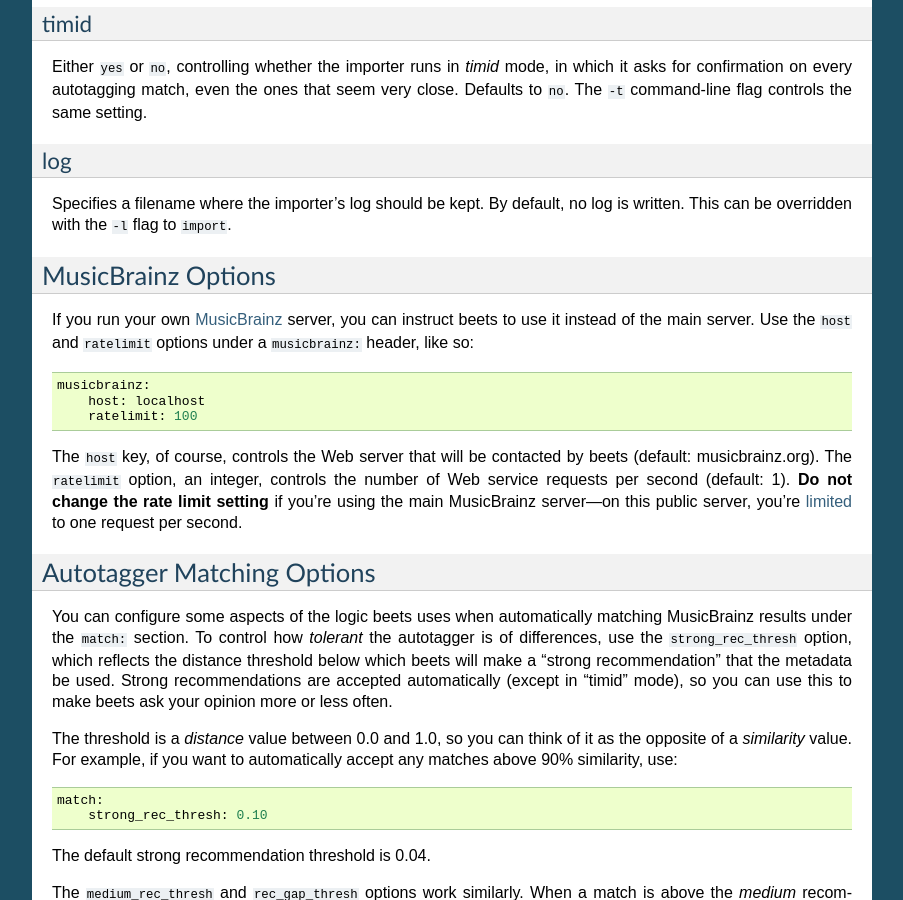
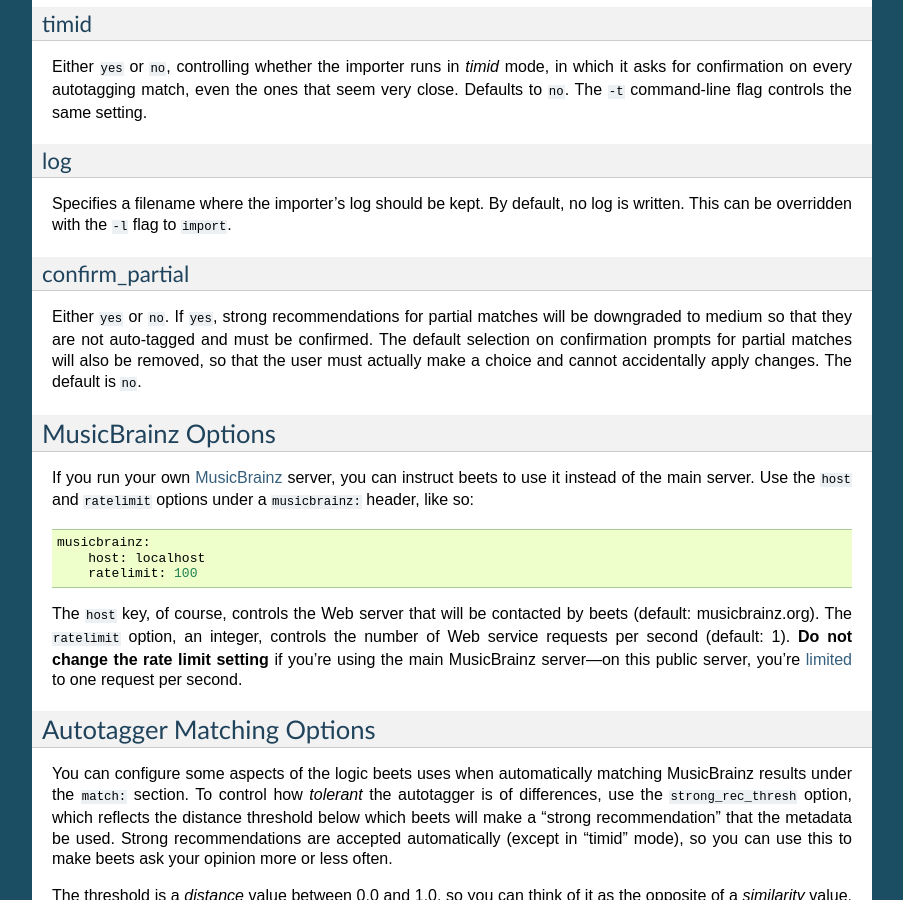
Before and after one commit to google-code-export/beets, a Sphinx documentation site: the page built from docs/reference/config.rst, in a window 1280 px wide and 900 px high, scrolled down 3933 px. Shown: the whole window, without its empty margins (198-1101 px from the left). Built offline with Sphinx 7.4.7, drawn with Linux system fonts in a browser that asks for light colours.

Commit message:
Add docs for `confirm_partial` setting.

```diff
--- a/docs/reference/config.rst
+++ b/docs/reference/config.rst
@@ -265,6 +265,15 @@
 no log is written. This can be overridden with the ``-l`` flag to
 ``import``.
 
+confirm_partial
+~~~~~~~~~~~~~~~
+
+Either ``yes`` or ``no``. If ``yes``, strong recommendations for partial
+matches will be downgraded to medium so that they are not auto-tagged and must
+be confirmed. The default selection on confirmation prompts for partial matches
+will also be removed, so that the user must actually make a choice and cannot
+accidentally apply changes. The default is ``no``.
+
 .. _musicbrainz-config:
 
 MusicBrainz Options
```
